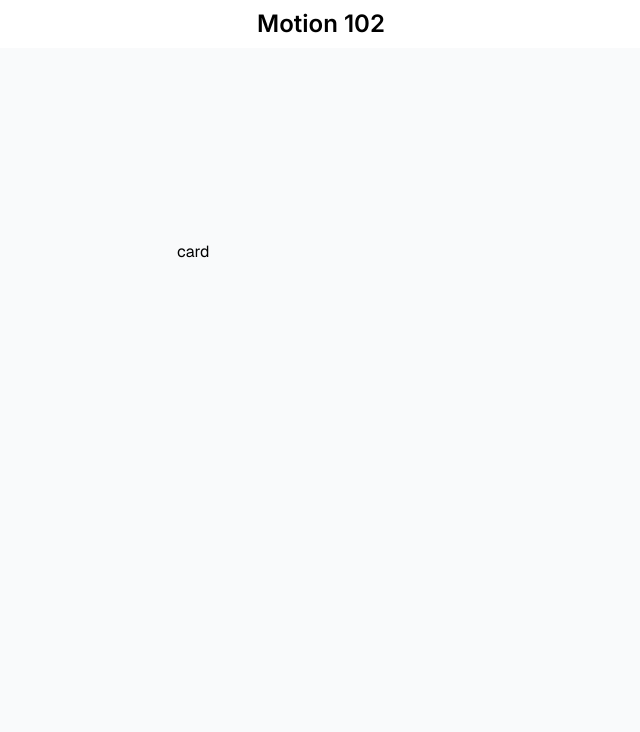
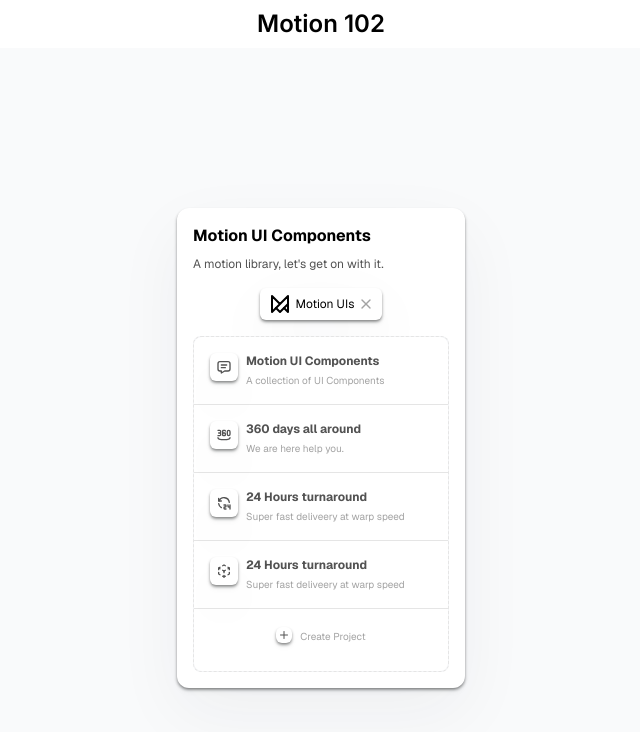
Before and after one commit to iamparmjeetmishra/learnreact, a Next.js app: page /07motion102 in a window 1280 px wide. Shown: the top 732 px of the page, without its empty margins (319-959 px from the left). Built offline with nearby package versions, Linux system fonts and the light colour scheme.

Commit message:
UI part is finish-Working on Motion lib

```diff
--- a/src/app/(animation)/07motion102/card.tsx
+++ b/src/app/(animation)/07motion102/card.tsx
@@ -1,9 +1,78 @@
-
+import { cn } from "@/lib/utils"
+import {IconBrandFramerMotion,IconX, Icon360View, IconHours24, IconMessage, Icon3dCubeSphere, IconPlus} from "@tabler/icons-react"
 
 export const Card= () => {
   return (
     <div
-     className="w-72 min-h-[26rem]"
-    >card</div>
+      className={cn(
+        "w-72 min-h-[26rem] h-[30rem] bg-white rounded-xl",
+        "shadow-[0_1px_1px_rgba(0,0,0,0.05),0_4px_6px_rgba(34,42,53,0.04),0_24px_68px_rgba(47,48,55,0.05),0_2px_3px_rgba(0,0,0,0.4)]",
+        "p-4 flex flex-col"
+     )}
+    >
+      <h2 className="font-bold text-base">Motion UI Components</h2>
+      <p className="text-neutral-600 mt-2 text-xs">A motion library, {"let's"} get on with it.</p>
+      <div className="flex items-center justify-center">
+        <button className="flex items-center gap-1 text-xs mt-4 shadow-[0_1px_1px_rgba(0,0,0,0.05),0_4px_6px_rgba(34,42,53,0.04),0_24px_68px_rgba(47,48,55,0.05),0_2px_3px_rgba(0,0,0,0.4)] rounded-md px-2 py-1">
+          <IconBrandFramerMotion className="s-5" />
+          Motion UIs
+          <IconX className="h-4 w-4 text-neutral-400" />
+        </button>
+      </div>
+      <div className="bg-gray-100 mt-4 rounded-lg border border-dashed border-neutral-200 flex-1 relative">
+        <div className="absolute inset-0 h-full w-full bg-white rounded-lg divide-y divide-neutral-200">
+          <div className="flex gap-2 p-4">
+            <div className="w-7 h-7 flex-shrink-0 bg-gradient-to-br shadow-[0_1px_1px_rgba(0,0,0,0.05),0_4px_6px_rgba(34,42,53,0.04),0_24px_68px_rgba(47,48,55,0.05),0_2px_3px_rgba(0,0,0,0.4)] bg-white rounded-md flex items-center justify-center">
+            <IconMessage className="h-4 w-4 text-neutral-600"  />
+            </div>
+            <div className="flex flex-col">
+              <p className="text-xs font-bold text-neutral-600">Motion UI Components</p>
+              <p className="text-[10px] text-neutral-400 mt-1">A collection of UI Components</p>
+            </div>
+          </div>
+
+          <div className="flex gap-2 p-4">
+            <div className="w-7 h-7 flex-shrink-0 bg-gradient-to-br shadow-[0_1px_1px_rgba(0,0,0,0.05),0_4px_6px_rgba(34,42,53,0.04),0_24px_68px_rgba(47,48,55,0.05),0_2px_3px_rgba(0,0,0,0.4)] bg-white rounded-md flex items-center justify-center">
+            <Icon360View className="h-4 w-4 text-neutral-600"  />
+            </div>
+            <div className="flex flex-col">
+              <p className="text-xs font-bold text-neutral-600">360 days all around</p>
+              <p className="text-[10px] text-neutral-400 mt-1">We are here help you.</p>
+            </div>
+          </div>
+
+          <div className="flex gap-2 p-4">
+            <div className="w-7 h-7 flex-shrink-0 bg-gradient-to-br shadow-[0_1px_1px_rgba(0,0,0,0.05),0_4px_6px_rgba(34,42,53,0.04),0_24px_68px_rgba(47,48,55,0.05),0_2px_3px_rgba(0,0,0,0.4)] bg-white rounded-md flex items-center justify-center">
+            <IconHours24 className="h-4 w-4 text-neutral-600"  />
+            </div>
+            <div className="flex flex-col">
+              <p className="text-xs font-bold text-neutral-600">24 Hours turnaround</p>
+              <p className="text-[10px] text-neutral-400 mt-1">Super fast deliveery at warp speed</p>
+            </div>
+          </div>
+
+          <div className="flex gap-2 p-4">
+            <div className="w-7 h-7 flex-shrink-0 bg-gradient-to-br shadow-[0_1px_1px_rgba(0,0,0,0.05),0_4px_6px_rgba(34,42,53,0.04),0_24px_68px_rgba(47,48,55,0.05),0_2px_3px_rgba(0,0,0,0.4)] bg-white rounded-md flex items-center justify-center">
+            <Icon3dCubeSphere className="h-4 w-4 text-neutral-600"  />
+            </div>
+            <div className="flex flex-col">
+              <p className="text-xs font-bold text-neutral-600">24 Hours turnaround</p>
+              <p className="text-[10px] text-neutral-400 mt-1">Super fast deliveery at warp speed</p>
+            </div>
+          </div>
+
+          <div className="flex gap-2 p-4 items-center justify-center">
+            <div className="w-4 h-4 flex-shrink-0 bg-gradient-to-br shadow-[0_1px_1px_rgba(0,0,0,0.05),0_4px_6px_rgba(34,42,53,0.04),0_24px_68px_rgba(47,48,55,0.05),0_2px_3px_rgba(0,0,0,0.4)] bg-white rounded-md flex items-center justify-center">
+            <IconPlus className="h-3 w-3 text-neutral-600"  />
+            </div>
+            <div className="flex flex-col">
+              <p className="text-[10px] text-neutral-400 mt-1">Create Project</p>
+            </div>
+
+          </div>
+
+        </div>
+      </div>
+    </div>
   )
 }
```
